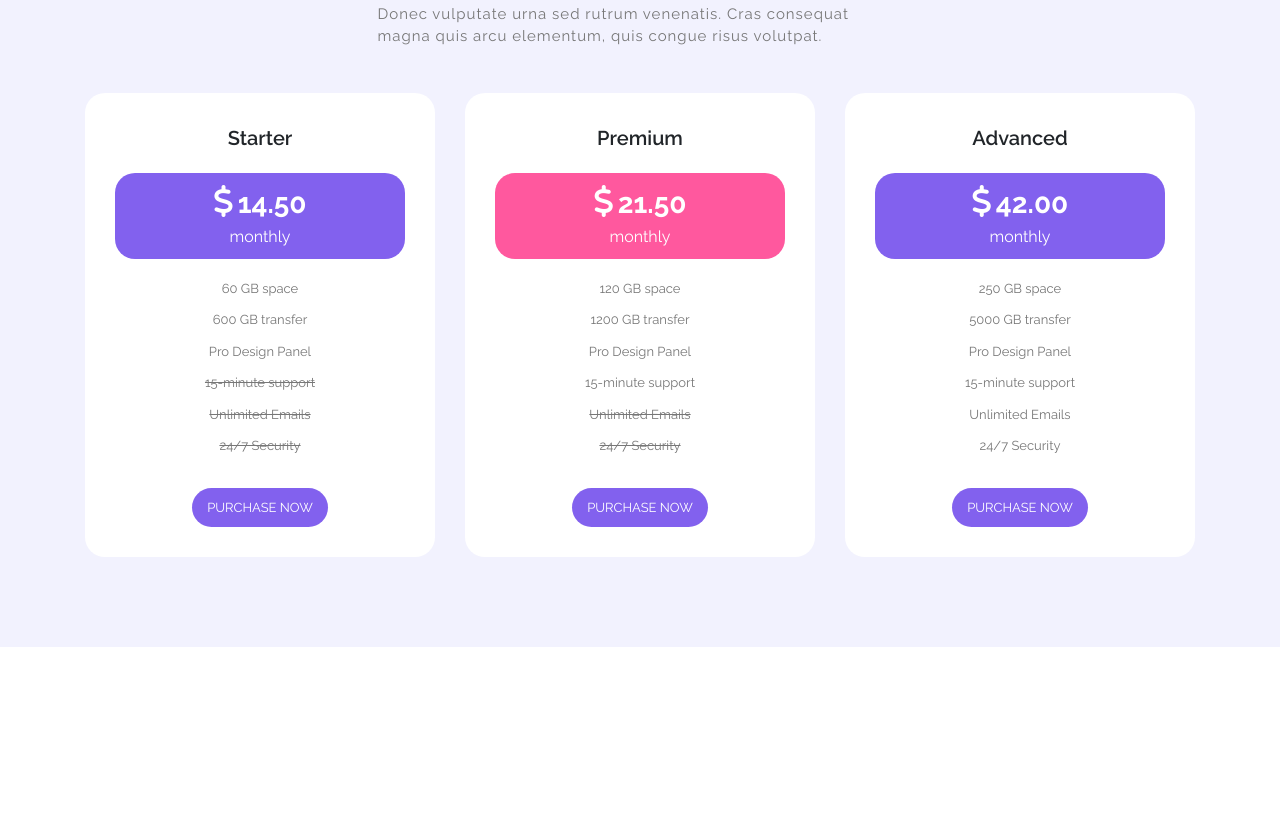
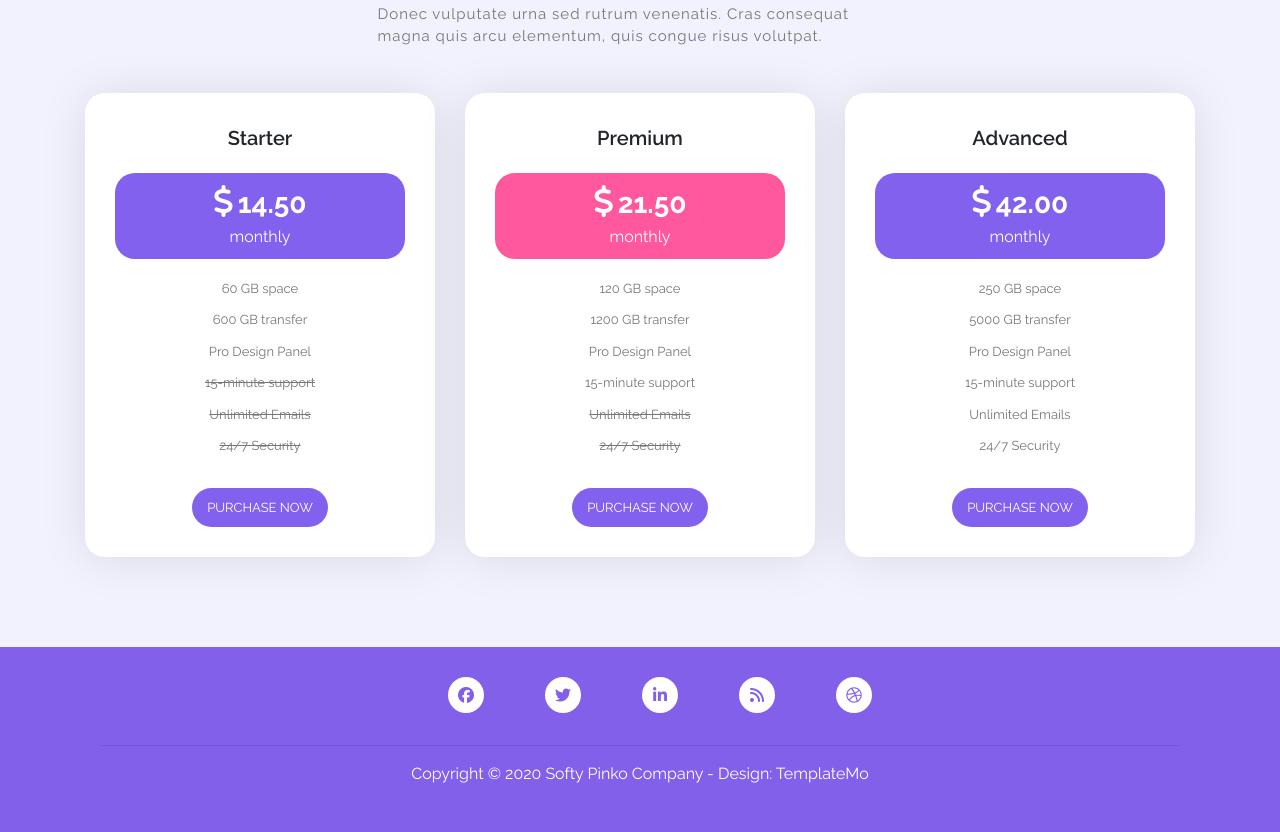
Before and after one commit to lvXuankg/project_mini_2, a plain HTML site: page index.html in a window 1280 px wide. Shown: the part 2947-3779 px from the top of the page. Before the commit the page ends 3594 px from the top, so only its background shows below. Drawn offline with nearby package versions, Linux system fonts and the light colour scheme; a web font is replaced by a local one.

Commit message:
create footer

```diff
--- a/assets/css/base.css
+++ b/assets/css/base.css
@@ -10,6 +10,7 @@
     --color-bg-2: #8261EE;
     --color-bg-3: #9E7EE9;
     --color-bg-4: #F2F2FE;
+    --color-bg-5: #8260E9;
 }
 *{
     box-sizing: border-box;
--- a/assets/css/style.css
+++ b/assets/css/style.css
@@ -362,6 +362,7 @@
     display: flex;
     flex-direction: column;
     align-items: center;
+    box-shadow: 0 2px 48px 0 rgba(0, 0, 0, 0.1);
 }
 .pricing-plan .inner-box .pricing-title{
     font-size: 20px;
@@ -407,5 +408,48 @@
 }
 
 /* End Pricing Plans  */
+/* Footer  */
+.footer{
+    background-color: var(--color-bg-5);
+    padding: 30px 0;
+}
+.footer .inner-wrap{
+    display: flex;
+    flex-direction: column;
+    align-items: center;
+}
+.footer ul{
+    list-style-type: none;
+    display: flex;
+    justify-content: space-around;
+}
+.footer ul li{
+    padding: 10px;
+    border-radius: 50%;
+    background-color: #fff;
+    transition: all 0.6s;
+}
+.footer ul li:hover{
+    background-color: var(--color-bg-1);
+}
+.footer ul li a{
+    display: flex;
+    width: 16px;
+    height: 16px;
+    justify-content: center;
+    align-items: center;
+}
+.footer ul li a i{
+    color: var(--color-bg-5);
+    font-size: 16px;
+}
+.footer ul li:hover a i{
+    color: #fff;
+}
+.footer .copyright{
+    color: #fff;
+    font-size: 16px;
+}
+/* End Footer  */
 /* Others */
 /* End Others */
--- a/index.html
+++ b/index.html
@@ -357,6 +357,29 @@
         </div>
     </div>
     <!-- End Pricing Plans  -->
+    <!-- Footer  -->
+    <Footer class="footer">
+        <div class="container">
+            <div class="inner-wrap">
+                <div class="col-xl-6 col-lg-6 col-md-12 col-sm-12 col-12">
+                    <ul>
+                        <li><a href="#"><i class="fa-brands fa-facebook"></i></a></li>
+                        <li><a href="#"><i class="fa-brands fa-twitter"></i></a></li>
+                        <li><a href="#"><i class="fa-brands fa-linkedin-in"></i></a></li>
+                        <li><a href="#"><i class="fa fa-rss"></i></a></li>
+                        <li><a href="#"><i class="fa-brands fa-dribbble"></i></a></li>
+                    </ul>
+                </div>
+                <div class="col-12">
+                    <hr>
+                </div>
+                <p class="copyright">
+                    Copyright © 2020 Softy Pinko Company - Design: TemplateMo
+                </p>
+            </div>
+        </div>
+    </Footer>
+    <!-- End Footer  -->
     <script src="https://cdn.jsdelivr.net/npm/jquery@3.5.1/dist/jquery.slim.min.js"
         integrity="sha384-DfXdz2htPH0lsSSs5nCTpuj/zy4C+OGpamoFVy38MVBnE+IbbVYUew+OrCXaRkfj" crossorigin="anonymous">
     </script>
```
Also changed, not shown: assets/images/circle-dec.png (added), assets/images/fun-facts-bg.png (added).
